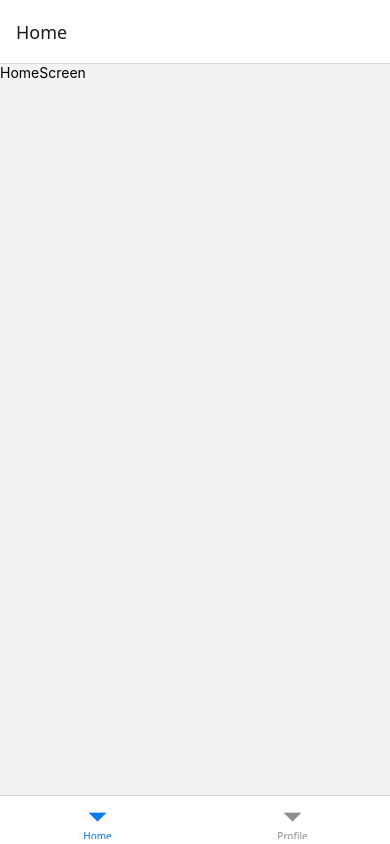
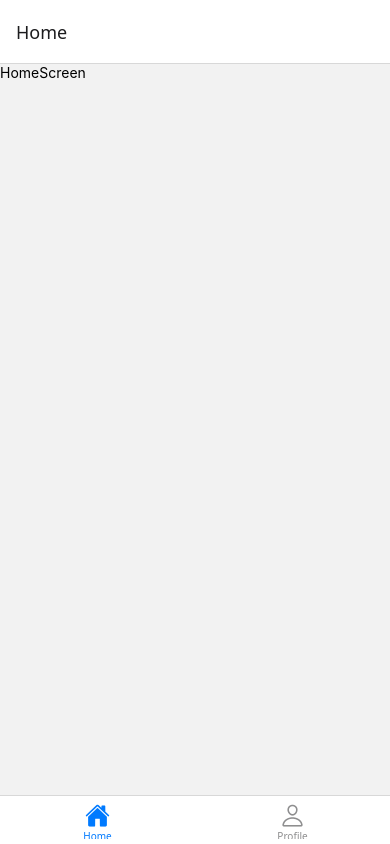
Before and after one commit to adkik/tiktok-clone, a React Native app: screen / in a window 390 px wide. Built offline with nearby package versions, Linux system fonts and the light colour scheme.

Commit message:
feat: add icons to bottom tab navigator

```diff
--- a/App.tsx
+++ b/App.tsx
@@ -1,18 +1,41 @@
 import HomeScreen from "@/screens/HomeScreen";
 import ProfileScreen from "@/screens/ProfileScreen";
+import { Ionicons } from "@expo/vector-icons";
 import { createBottomTabNavigator } from "@react-navigation/bottom-tabs";
 import { NavigationContainer } from "@react-navigation/native";
-import { createNativeStackNavigator } from "@react-navigation/native-stack";
 
 const Tab = createBottomTabNavigator();
-const Stack = createNativeStackNavigator();
 
 const App = () => {
   return (
     <NavigationContainer>
       <Tab.Navigator>
-        <Tab.Screen name="Home" component={HomeScreen} />
-        <Tab.Screen name="Profile" component={ProfileScreen} />
+        <Tab.Screen
+          name="Home"
+          component={HomeScreen}
+          options={{
+            tabBarIcon: ({ color, focused }) => (
+              <Ionicons
+                name={focused ? "home" : "home-outline"}
+                size={25}
+                color={color}
+              />
+            ),
+          }}
+        />
+        <Tab.Screen
+          name="Profile"
+          component={ProfileScreen}
+          options={{
+            tabBarIcon: ({ color, focused }) => (
+              <Ionicons
+                name={focused ? "person" : "person-outline"}
+                size={25}
+                color={color}
+              />
+            ),
+          }}
+        />
       </Tab.Navigator>
     </NavigationContainer>
   );
```
